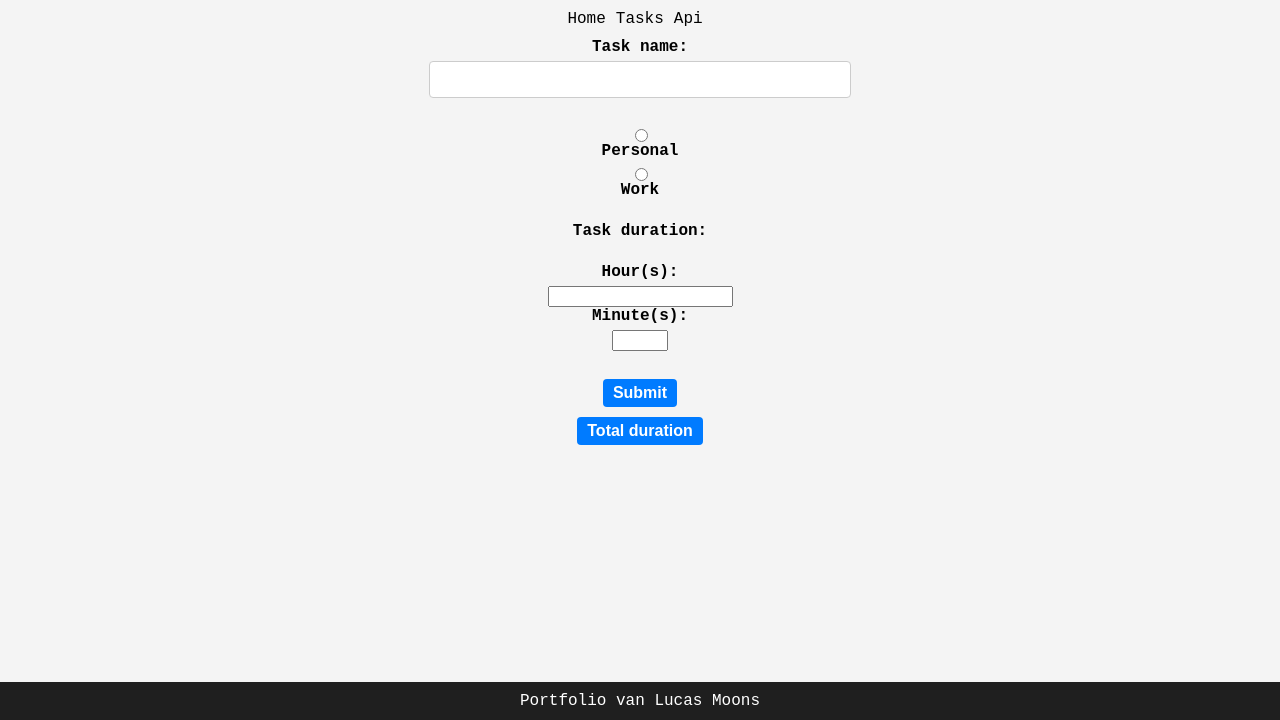
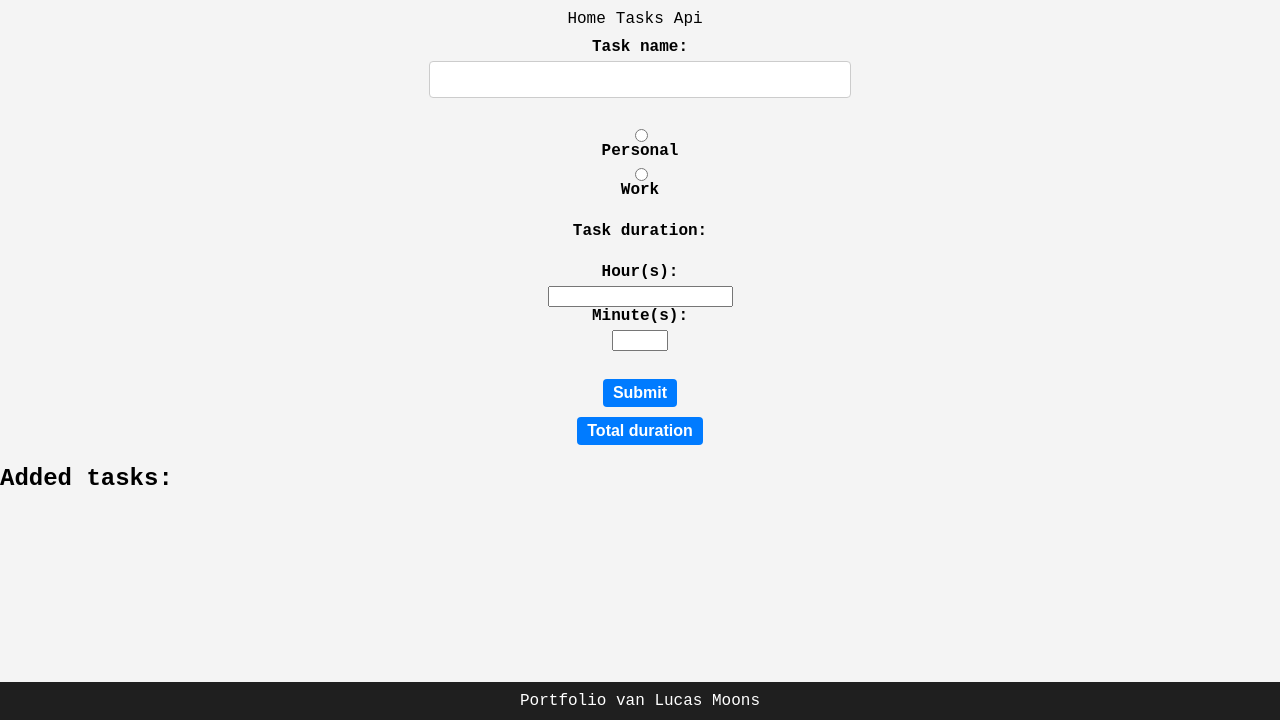
Before and after one commit to FirewallFugitive/Portfolio, a plain HTML site: page index.html in a window 1280 px wide. Shown: the part 80-800 px from the top of the page. Drawn offline with Linux system fonts and the light colour scheme.

Commit message:
h2 for the the list of tasks added

```diff
--- a/index.html
+++ b/index.html
@@ -34,6 +34,7 @@
         <input type="submit" value="Submit">
         <button id="btn2">Total duration</button>
     </form>
+    <h2>Added tasks:</h2>
     <div id="tasksDiv"></div>
     <footer id="footer"></footer>
     <script src="script.js"></script>
```
